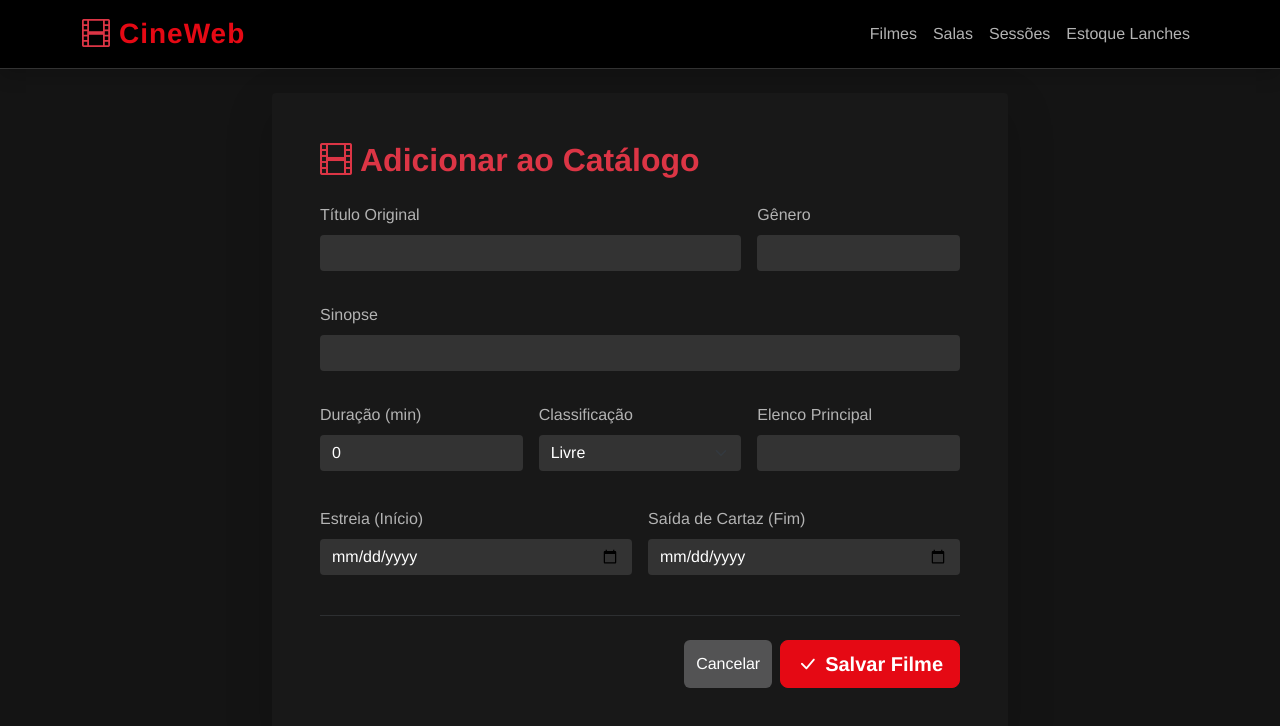
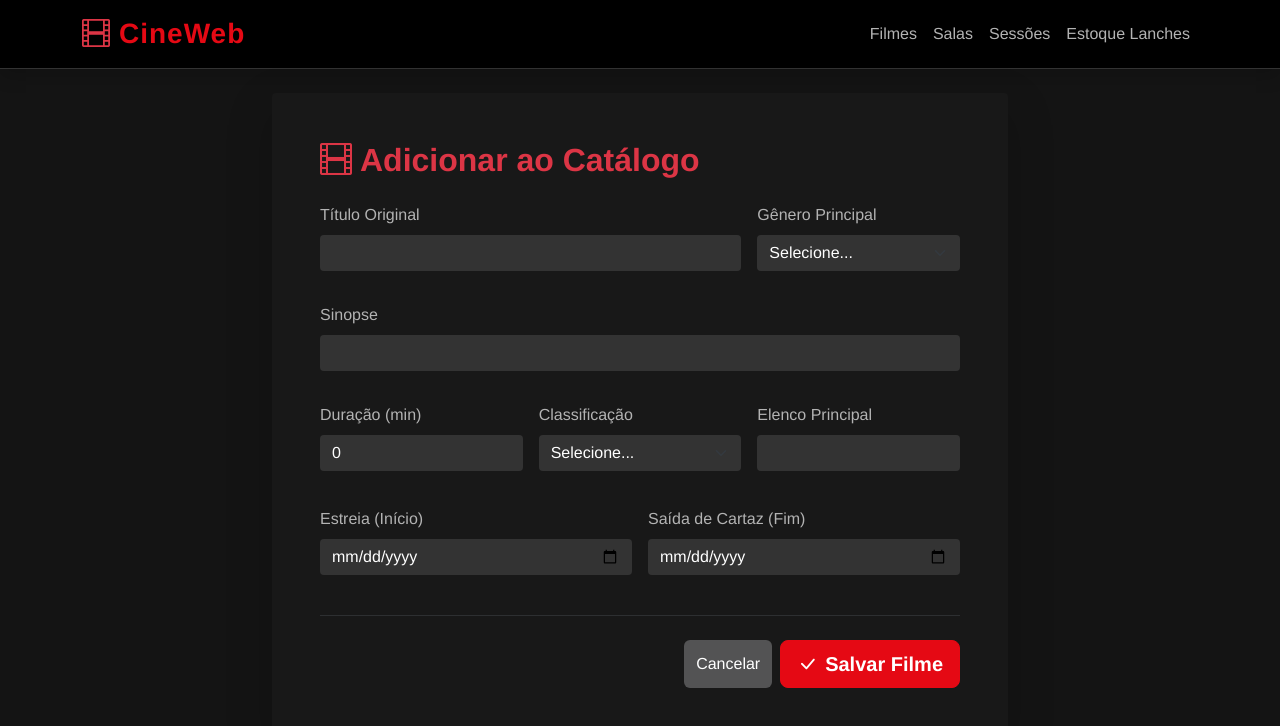
Before and after one commit to Rael-MiBo/cinema-react, a React (Vite) app in the folder cinema/: page /filmes/novo in a window 1280 px wide. Shown: the top 726 px of the page. Built offline with nearby package versions, Linux system fonts and the light colour scheme.

Commit message:
fix Enum

```diff
--- a/cinema/db.json
+++ b/cinema/db.json
@@ -1,7 +1,41 @@
 {
-  "filmes": [],
-  "salas": [],
-  "sessoes": [],
-  "lanches": [],
+  "filmes": [
+    {
+      "id": "5adb",
+      "titulo": "teste",
+      "sinopse": "testestestestestes",
+      "classificacao": "18",
+      "duracao": 56,
+      "genero": "teste",
+      "elenco": "eu",
+      "dataInicialExibicao": "2025-12-01",
+      "dataFinalExibicao": "2025-12-31"
+    }
+  ],
+  "salas": [
+    {
+      "id": "8f2d",
+      "numero": 2,
+      "capacidade": 20
+    }
+  ],
+  "sessoes": [
+    {
+      "id": "d34b",
+      "filmeId": "5adb",
+      "salaId": "8f2d",
+      "horarioExibicao": "2025-12-17T15:27",
+      "valorIngresso": 234
+    }
+  ],
+  "lanches": [
+    {
+      "id": "960d",
+      "nome": "pipoca",
+      "descricao": "pippoca",
+      "valorUnitario": 12,
+      "qtUnidade": 12
+    }
+  ],
   "pedidos": []
 }
--- a/cinema/src/pages/filmes/FilmeForm.tsx
+++ b/cinema/src/pages/filmes/FilmeForm.tsx
@@ -37,6 +37,21 @@ export default function FilmeForm() {
     }
   }
 
+  const generos = [
+    { value: "Ação", label: "Ação" },
+    { value: "Aventura", label: "Aventura" },
+    { value: "Comédia", label: "Comédia" },
+    { value: "Drama", label: "Drama" },
+    { value: "Ficção Científica", label: "Ficção Científica" },
+    { value: "Terror", label: "Terror" },
+    { value: "Romance", label: "Romance" },
+    { value: "Animação", label: "Animação" },
+    { value: "Suspense", label: "Suspense" },
+    { value: "Documentário", label: "Documentário" },
+    { value: "Musical", label: "Musical" },
+    { value: "Fantasia", label: "Fantasia" }
+  ];
+
   return (
     <div className="row justify-content-center">
       <div className="col-lg-8">
@@ -54,7 +69,15 @@ export default function FilmeForm() {
                   <Input label="Título Original" value={data.titulo} onChange={(e) => update("titulo", e.target.value)} />
                 </div>
                 <div className="col-md-4">
-                   <Input label="Gênero" value={data.genero} onChange={(e) => update("genero", e.target.value)} />
+                   <Select
+                      label="Gênero Principal"
+                      value={data.genero}
+                      onChange={(e) => update("genero", e.target.value)}
+                      options={[
+                        { value: "", label: "Selecione..." },
+                        ...generos
+                      ]}
+                   />
                 </div>
               </div>
 
@@ -72,7 +95,8 @@ export default function FilmeForm() {
                     value={data.classificacao}
                     onChange={(e) => update("classificacao", e.target.value)}
                     options={[
-                        { value: "L", label: "Livre" },
+                        { value: "", label: "Selecione..." },
+                        { value: "L", label: "Livre (L)" },
                         { value: "10", label: "10 anos" },
                         { value: "12", label: "12 anos" },
                         { value: "14", label: "14 anos" },
```
